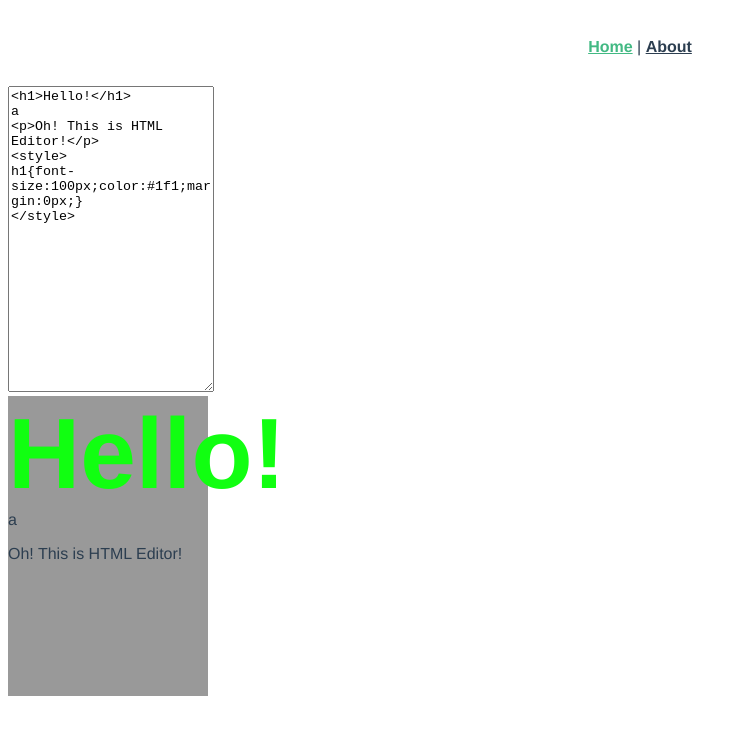
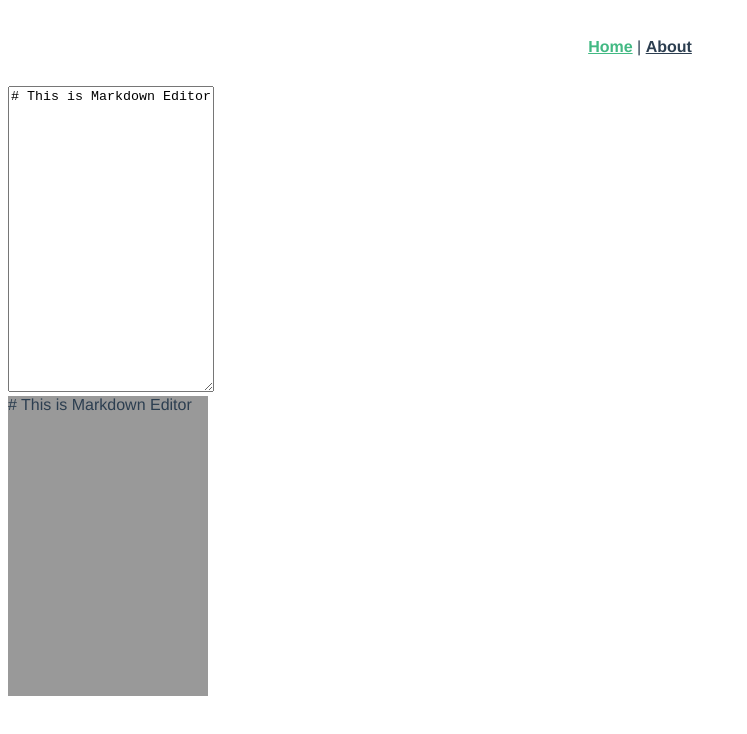
Before and after one commit to Cosmic-rare/Markdown-Editor, a Vue app: page / in a window 1280 px wide. Shown: the top 734 px of the page, without its empty margins (0-747 px from the left). Built offline with nearby package versions, Linux system fonts and the light colour scheme.

Commit message:
Markdownに方向転換

```diff
--- a/src/views/Home.vue
+++ b/src/views/Home.vue
@@ -14,7 +14,7 @@ export default {
   data() {
     return {
       text: '',
-      markdown: '<h1>Hello!</h1>\na\n<p>Oh! This is HTML Editor!</p>\n<style>\nh1{font-size:100px;color:#1f1;margin:0px;}\n</style>',
+      markdown: '# This is Markdown Editor',
       html: ''
     }
   },
```
